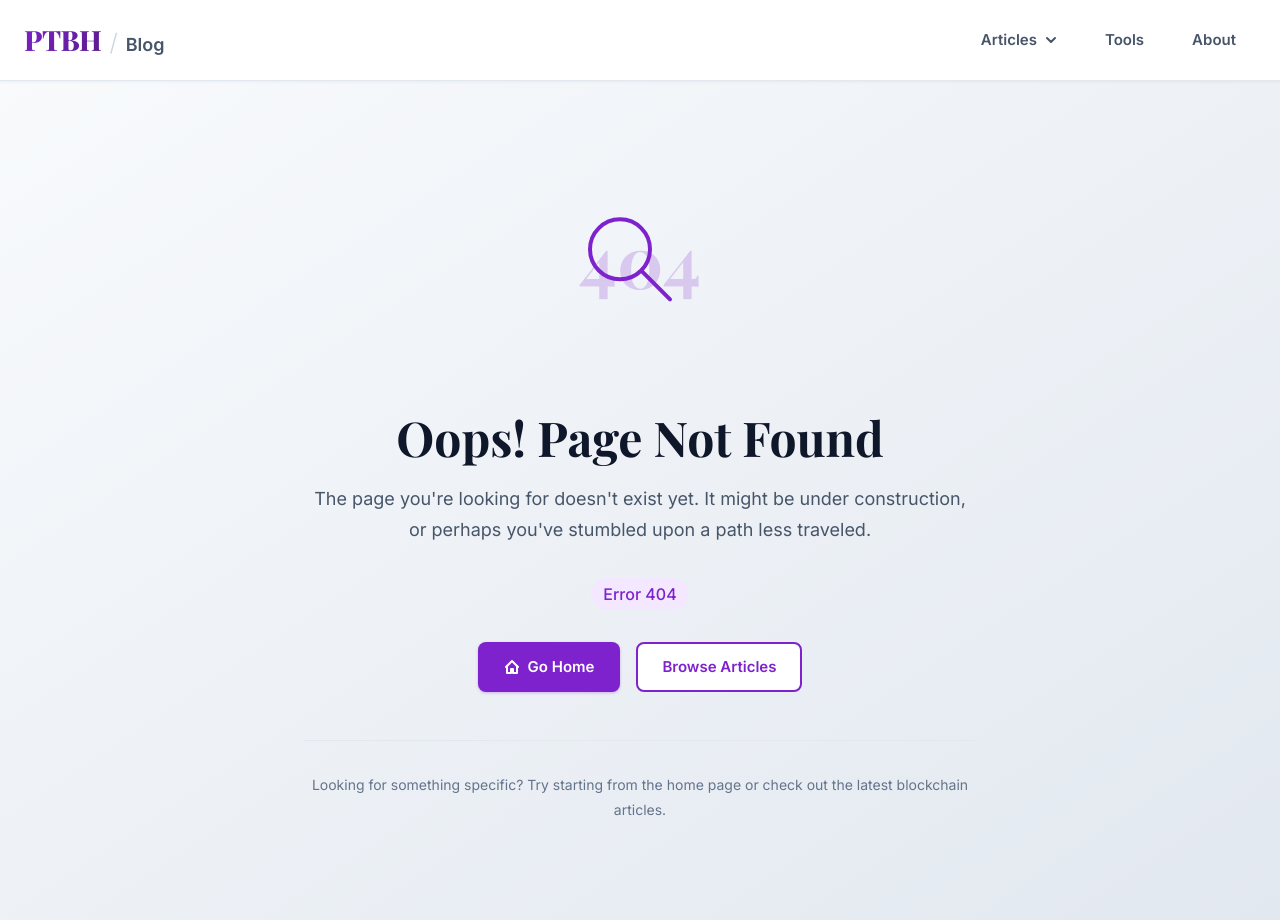
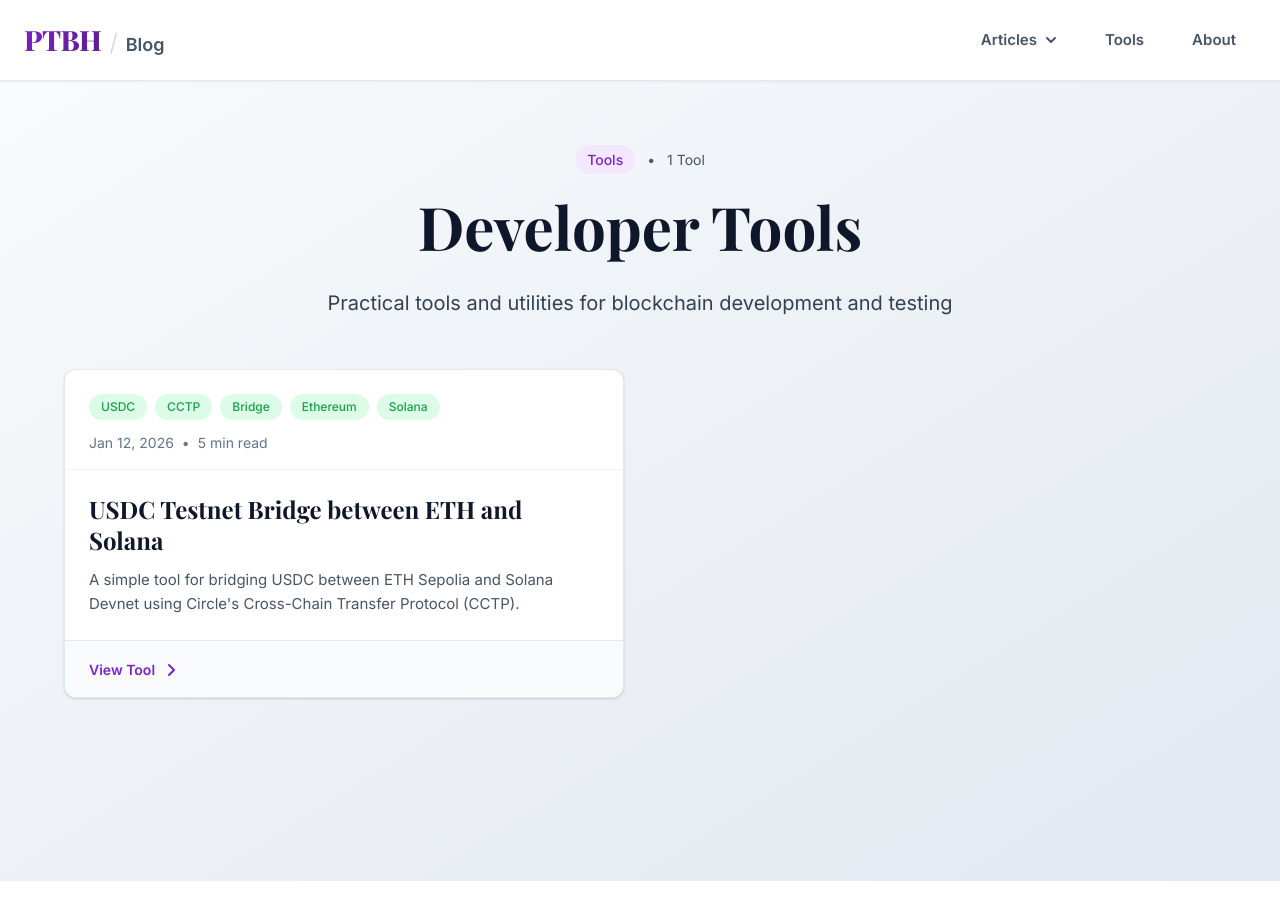
Before and after one commit to anhoangphuc/ptbh-blog, a SvelteKit app: page /tools in a window 1280 px wide. Before the commit this address had no page. Shown: the top 920 px of the page. After the commit the page ends 881 px from the top, so only its background shows below. Built offline with nearby package versions, Linux system fonts and the light colour scheme.

Commit message:
feat(article): emphasize the tool

```diff
--- /dev/null
+++ b/src/routes/tools/+page.server.ts
@@ -0,0 +1,7 @@
+import { tools } from './tools';
+
+export function load() {
+	return {
+		tools
+	};
+}
--- /dev/null
+++ b/src/routes/tools/+page.svelte
@@ -0,0 +1,100 @@
+<script lang="ts">
+	import type { PageData } from './$types';
+	import '$lib/styles/article.css';
+	import '$lib/styles/articles-listing.css';
+
+	const { data }: { data: PageData } = $props();
+	const tools = $derived(data.tools);
+</script>
+
+<svelte:head>
+	<title>Developer Tools - PTBH Blog</title>
+	<meta name="description" content="Explore useful developer tools and utilities" />
+</svelte:head>
+
+<div class="article-container">
+	<div class="mx-auto max-w-6xl">
+		<!-- Header Section -->
+		<header class="article-header text-center">
+			<div class="article-meta justify-center">
+				<span class="article-category bg-green-100 text-green-700">Tools</span>
+				<span>•</span>
+				<span>{tools.length} {tools.length === 1 ? 'Tool' : 'Tools'}</span>
+			</div>
+			<h1 class="article-title">Developer Tools</h1>
+			<p class="article-subtitle">
+				Practical tools and utilities for blockchain development and testing
+			</p>
+		</header>
+
+		<!-- Tools Grid -->
+		{#if tools.length > 0}
+			<div class="articles-grid">
+				{#each tools as tool}
+					<a href="/tools/{tool.slug}" class="article-card">
+						<!-- Card Header with Tags -->
+						<div class="article-card-header">
+							<div class="article-card-tags">
+								{#each tool.tags as tag}
+									<span class="article-tag tag-green">{tag}</span>
+								{/each}
+							</div>
+							<div class="article-card-meta">
+								<time datetime={tool.date}>
+									{new Date(tool.date).toLocaleDateString('en-US', {
+										month: 'short',
+										day: 'numeric',
+										year: 'numeric'
+									})}
+								</time>
+								<span>•</span>
+								<span>{tool.readTime}</span>
+							</div>
+						</div>
+
+						<!-- Card Content -->
+						<div class="article-card-content">
+							<h2 class="article-card-title">{tool.title}</h2>
+							<p class="article-card-description">{tool.description}</p>
+						</div>
+
+						<!-- Card Footer -->
+						<div class="article-card-footer">
+							<span class="article-card-link">
+								View Tool
+								<svg
+									class="article-card-arrow"
+									width="16"
+									height="16"
+									viewBox="0 0 16 16"
+									fill="none"
+									xmlns="http://www.w3.org/2000/svg"
+								>
+									<path
+										d="M6 3L11 8L6 13"
+										stroke="currentColor"
+										stroke-width="2"
+										stroke-linecap="round"
+										stroke-linejoin="round"
+									/>
+								</svg>
+							</span>
+						</div>
+					</a>
+				{/each}
+			</div>
+		{:else}
+			<div class="empty-state">
+				<div class="empty-state-icon">
+					<svg width="64" height="64" viewBox="0 0 64 64" fill="none" xmlns="http://www.w3.org/2000/svg">
+						<rect x="12" y="8" width="40" height="48" rx="4" stroke="currentColor" stroke-width="2" />
+						<circle cx="32" cy="24" r="6" stroke="currentColor" stroke-width="2" />
+						<path d="M22 44C22 38.4772 26.4772 34 32 34C37.5228 34 42 38.4772 42 44" stroke="currentColor" stroke-width="2" stroke-linecap="round" />
+					</svg>
+				</div>
+				<h3 class="empty-state-title">No Tools Yet</h3>
+				<p class="empty-state-text">Check back soon for new developer tools and utilities!</p>
+			</div>
+		{/if}
+	</div>
+</div>
--- /dev/null
+++ b/src/routes/tools/tools.ts
@@ -0,0 +1,13 @@
+export const tools = [
+	{
+		title: 'USDC Testnet Bridge between ETH and Solana',
+		description: 'A simple tool for bridging USDC between ETH Sepolia and Solana Devnet using Circle\'s Cross-Chain Transfer Protocol (CCTP).',
+		slug: 'usdc-cctp-bridge',
+		category: 'tools',
+		categoryLabel: 'Tools',
+		date: '2026-01-12',
+		readTime: '5 min read',
+		tags: ['USDC', 'CCTP', 'Bridge', 'Ethereum', 'Solana']
+	}
+	// Add more tools here as you create them
+];
--- a/src/routes/tools/usdc-cctp-bridge/+page.svelte
+++ b/src/routes/tools/usdc-cctp-bridge/+page.svelte
@@ -42,7 +42,11 @@
 					<p class="article-text">
 						After searching for a while without finding a suitable testnet bridging tool, I built one myself.
 						This tool allows you to bridge USDC between Ethereum Sepolia and Solana Devnet for testing purposes.
-						Try it out at <b><a href="https://cctp-bridged.vercel.app/" target="_blank">USDC Bridge</a></b>.
+					</p>
+
+					<p class="article-text">
+						TRY IT OUT AT <b><a href="https://cctp-bridged.vercel.app/" target="_blank">USDC BRIDGE</a></b>
+						<i><a href="https://cctp-bridged.vercel.app/" target="_blank">(https://cctp-bridged.vercel.app/)</a></i>
 					</p>
 
 					<div class="my-8">
```
Also changed, not shown: src/lib/styles/articles-listing.css.
